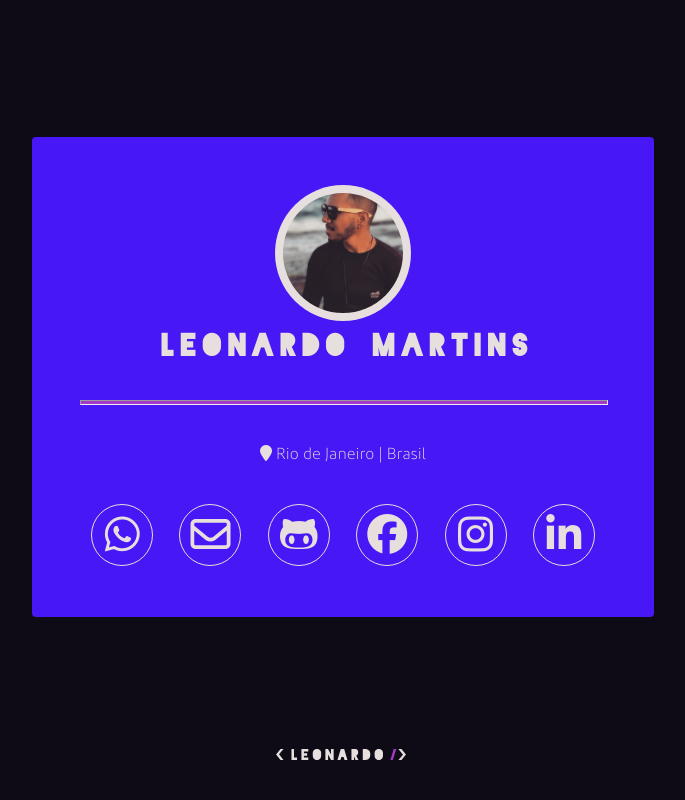
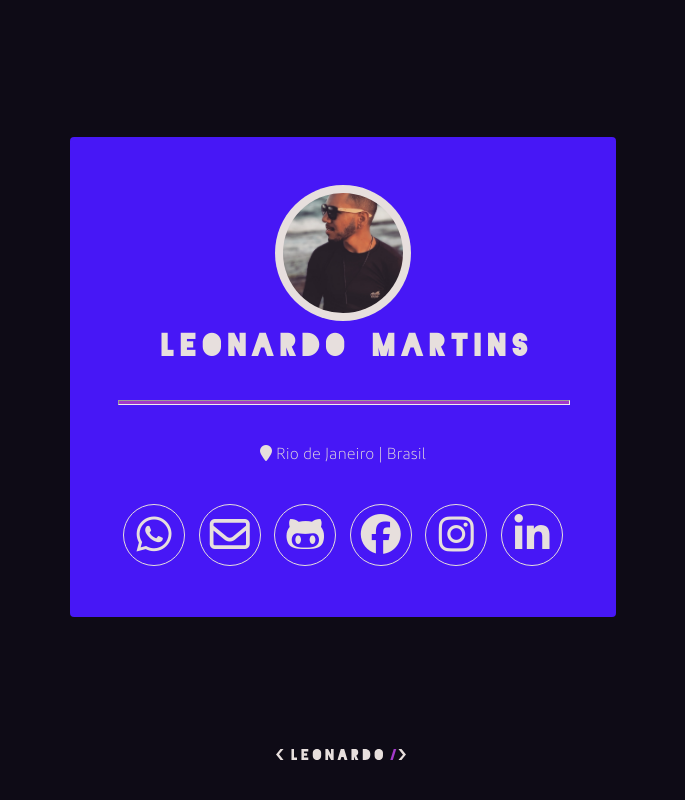
Before and after one commit to devleonardo/devleonardo.github.io, a plain HTML site: page index.html in a window 1280 px wide. Shown: the whole page, without its empty margins (297-982 px from the left). Drawn offline with Linux system fonts and the light colour scheme.

Commit message:
atualização

```diff
--- a/css/style.css
+++ b/css/style.css
@@ -102,7 +102,7 @@ ul.icons{
 }
 ul.icons li{
     display: inline-block;
-    padding: 1.5em 0.7em;
+    padding: 1.5em 0.3em;
     margin-bottom: -50px;
 }
 ul.icons li a{
```
